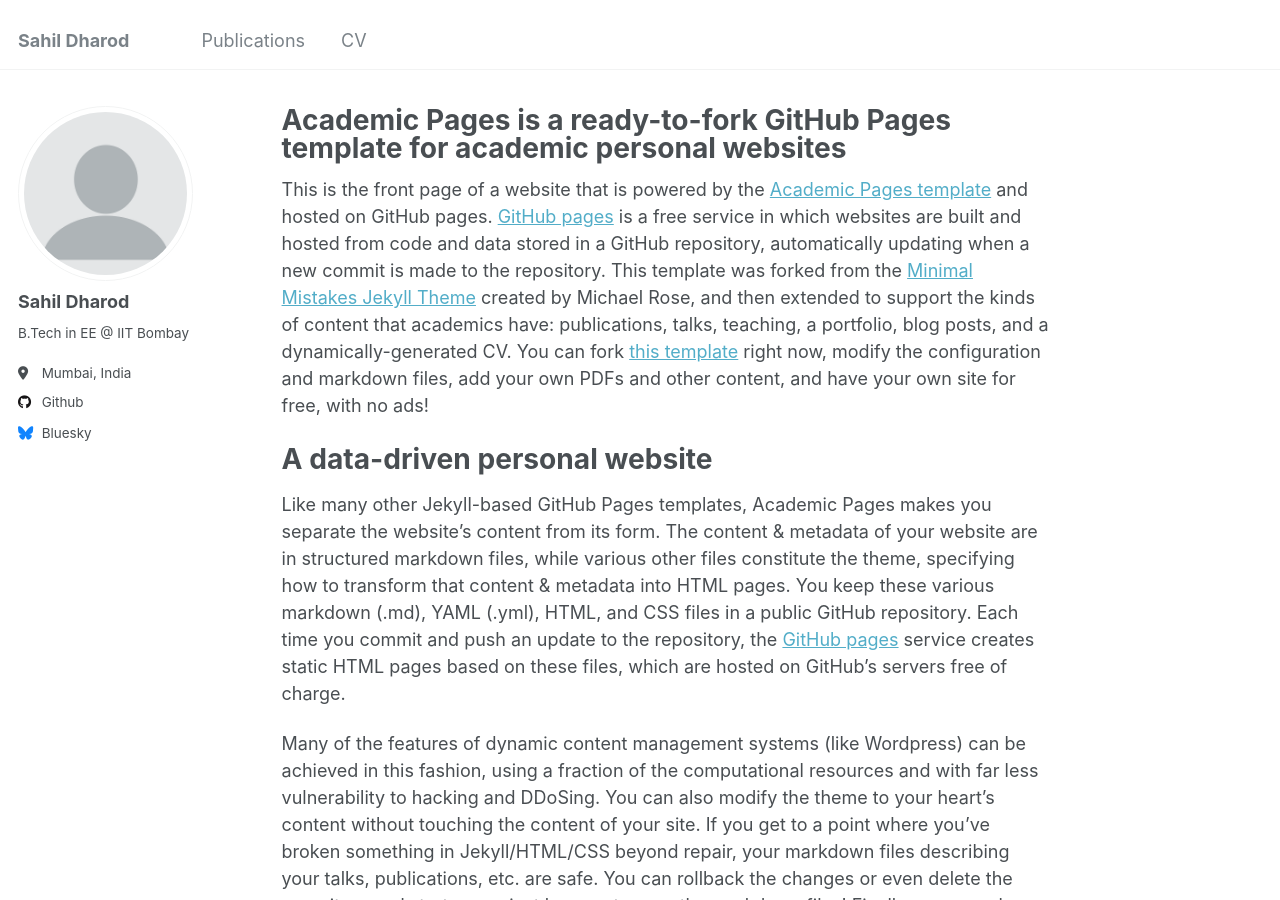
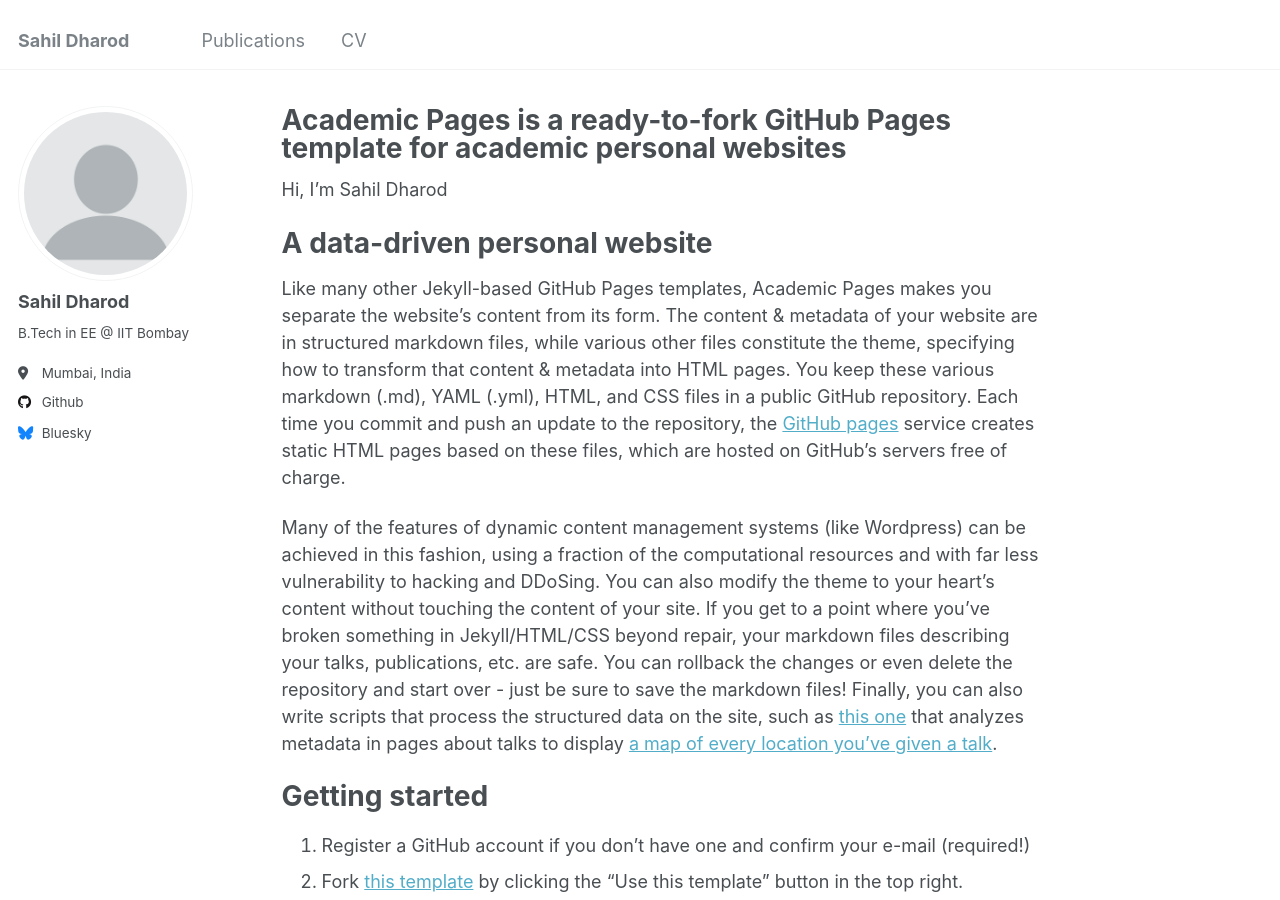
Before and after one commit to sahildharod/sahildharod.github.io, a Jekyll site: the page built from _pages/about.md, in a window 1280 px wide and 900 px high. Built offline with Jekyll 4.4.1, drawn with Linux system fonts in a browser that asks for light colours.

Commit message:
about changes

```diff
--- a/_pages/about.md
+++ b/_pages/about.md
@@ -7,7 +7,7 @@ redirect_from:
   - /about.html
 ---
 
-This is the front page of a website that is powered by the [Academic Pages template](https://github.com/academicpages/academicpages.github.io) and hosted on GitHub pages. [GitHub pages](https://pages.github.com) is a free service in which websites are built and hosted from code and data stored in a GitHub repository, automatically updating when a new commit is made to the repository. This template was forked from the [Minimal Mistakes Jekyll Theme](https://mmistakes.github.io/minimal-mistakes/) created by Michael Rose, and then extended to support the kinds of content that academics have: publications, talks, teaching, a portfolio, blog posts, and a dynamically-generated CV. You can fork [this template](https://github.com/academicpages/academicpages.github.io) right now, modify the configuration and markdown files, add your own PDFs and other content, and have your own site for free, with no ads!
+Hi, I'm Sahil Dharod
 
 A data-driven personal website
 ======
```
